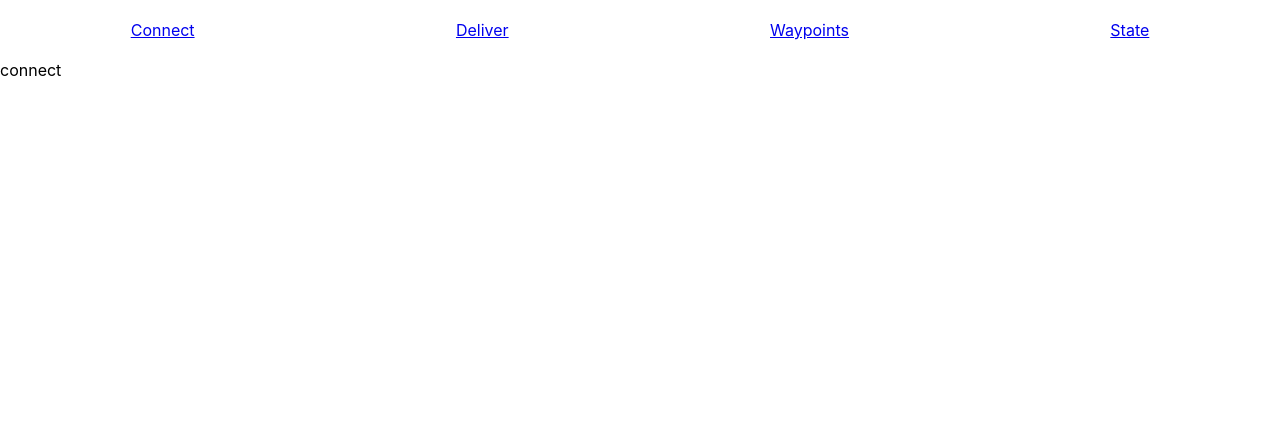
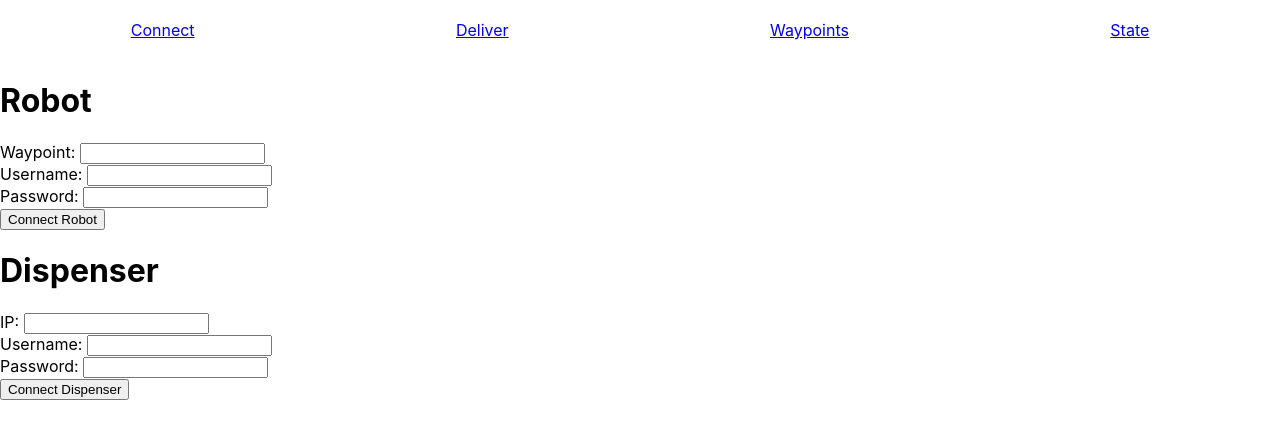
Before and after one commit to ogunasekara/beer-delivery-robot-webapp, a React (Create React App) app: page /connect in a window 1280 px wide. Shown: the top 438 px of the page. Built offline with nearby package versions, Linux system fonts and the light colour scheme.

Commit message:
create skeleton, add gh-pages

```diff
--- a/package.json
+++ b/package.json
@@ -1,4 +1,5 @@
 {
+  "homepage": "http://ogunasekara.github.io/beer-delivery-robot-webapp",
   "name": "beer-delivery-robot",
   "version": "0.1.0",
   "private": true,
@@ -21,6 +22,8 @@
     "web-vitals": "^2.1.4"
   },
   "scripts": {
+    "predeploy": "npm run build",
+    "deploy": "gh-pages -d build",
     "start": "react-scripts start",
     "build": "react-scripts build",
     "test": "react-scripts test",
@@ -43,5 +46,8 @@
       "last 1 firefox version",
       "last 1 safari version"
     ]
+  },
+  "devDependencies": {
+    "gh-pages": "^4.0.0"
   }
 }
--- a/src/components/ConnectPage/ConnectPage.tsx
+++ b/src/components/ConnectPage/ConnectPage.tsx
@@ -1,3 +1,22 @@
 export default function ConnectPage() {
-    return <div>connect</div>
+    return <div>
+        <div>
+            <h1>Robot</h1>
+            <form>
+                <label>Waypoint: </label><input></input><br/>
+                <label>Username: </label><input></input><br/>
+                <label>Password: </label><input></input><br/>
+                <button>Connect Robot</button>
+            </form>
+        </div>
+        <div>
+            <h1>Dispenser</h1>
+            <form>
+                <label>IP: </label><input></input><br/>
+                <label>Username: </label><input></input><br/>
+                <label>Password: </label><input></input><br/>
+                <button>Connect Dispenser</button>
+            </form>
+        </div>
+    </div>
 }
--- a/src/components/DeliverPage/DeliverPage.tsx
+++ b/src/components/DeliverPage/DeliverPage.tsx
@@ -1,3 +1,17 @@
 export default function DeliverPage() {
-    return <div>deliver</div>
+    return <div>
+        <div>
+            <form>
+                <label>Waypoint: </label><input></input><br/>
+                <button>Deliver Now</button>
+            </form>
+        </div>
+        <div>
+            <form>
+                <label>Waypoint: </label><input></input><br/>
+                <label>Time: </label><input></input><br/>
+                <button>Schedule Delivery</button>
+            </form>
+        </div>
+    </div>
 }
--- /dev/null
+++ b/src/components/StatePage/DispenserState/DispenserState.tsx
@@ -0,0 +1,7 @@
+export default function DispenserState() {
+    return <div>
+        <h1>Dispenser</h1>
+        <div>Beer Stock: <span>0/10</span></div>
+        <div>Connection: <span>Connected</span></div>
+    </div>;
+}
--- /dev/null
+++ b/src/components/StatePage/DispenserState/index.ts
@@ -0,0 +1,3 @@
+import DispenserState from "./DispenserState";
+
+export { DispenserState };
--- /dev/null
+++ b/src/components/StatePage/ErrorState/ErrorState.tsx
@@ -0,0 +1,9 @@
+export default function ErrorState() {
+    return (
+    <div>
+        <h1>Errors</h1>
+        <div>Beer stock low</div>
+        <div>Unable to connect to robot</div>
+    </div>
+    );
+}
--- /dev/null
+++ b/src/components/StatePage/ErrorState/index.ts
@@ -0,0 +1,3 @@
+import ErrorState from "./ErrorState";
+
+export { ErrorState };
--- a/src/components/StatePage/RobotState/RobotState.tsx
+++ b/src/components/StatePage/RobotState/RobotState.tsx
@@ -1,3 +1,10 @@
-export default RobotState() {
-
+export default function RobotState() {
+    return (
+    <div>
+        <h1>Robot</h1>
+        <div>State: <span>(0, 0, 0)</span></div>
+        <div>Battery: <span>N/A</span></div>
+        <div>Connection: <span>Disconnected</span></div>
+    </div>
+    );
 }
--- a/src/components/StatePage/RobotState/index.ts
+++ b/src/components/StatePage/RobotState/index.ts
@@ -0,0 +1,3 @@
+import RobotState from "./RobotState";
+
+export { RobotState };
--- a/src/components/StatePage/StatePage.tsx
+++ b/src/components/StatePage/StatePage.tsx
@@ -1,3 +1,11 @@
+import { DispenserState } from "./DispenserState";
+import { ErrorState } from "./ErrorState";
+import { RobotState } from "./RobotState";
+
 export default function StatePage() {
-    return <div>state</div>
+    return <div>
+        <RobotState />
+        <DispenserState />
+        <ErrorState />
+    </div>
 }
--- a/src/components/WaypointsPage/WaypointsPage.tsx
+++ b/src/components/WaypointsPage/WaypointsPage.tsx
@@ -1,3 +1,6 @@
 export default function WaypointsPage() {
-    return <div>waypoints</div>
+    return <div>
+        <div>Living Room: <span>(0, 0, 90)</span></div>
+        <div>Bedroom 1: <span>(12, 24, 180)</span></div>
+    </div>
 }
```
Also changed, not shown: 1 other file (tests, documents, lock files or other folders).
